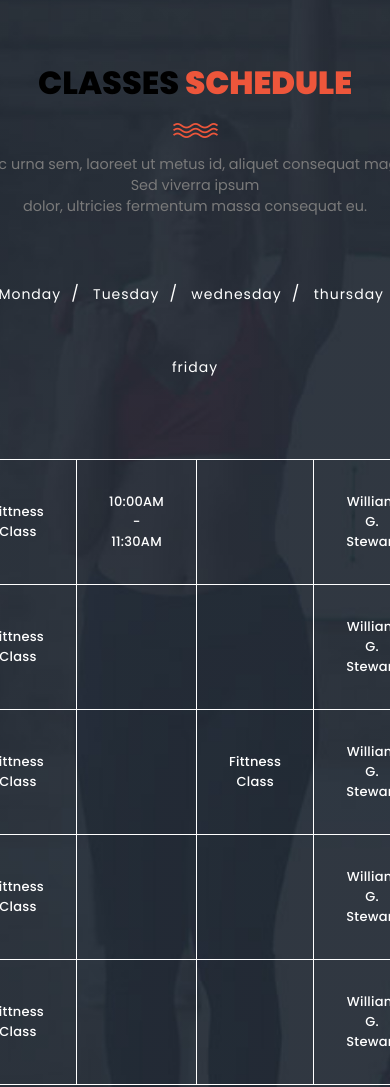
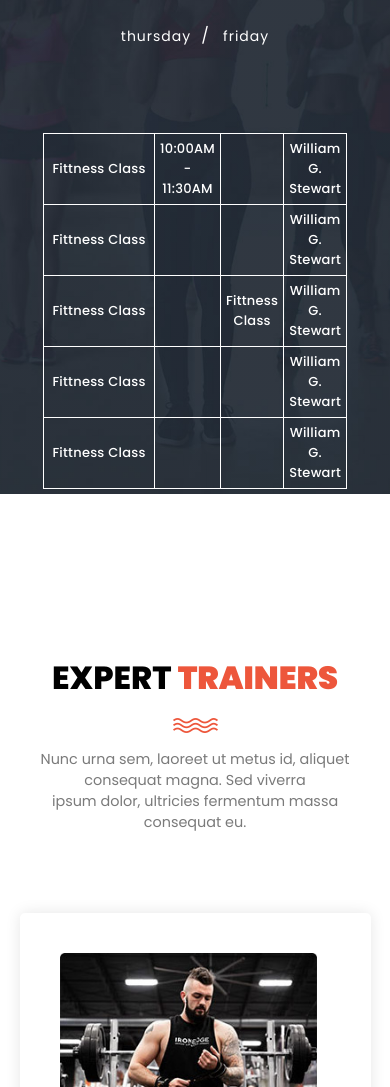
Before and after one commit to AhmedGurey07/Last-HTML-and-CSS-Exercise, a plain HTML site: page index.html in a window 390 px wide. Shown: the part 5620-6707 px from the top of the page. Drawn offline with Linux system fonts and the light colour scheme.

Commit message:
initial commit

```diff
--- a/style.css
+++ b/style.css
@@ -646,15 +646,17 @@ textarea {
     justify-content: center;
     align-items: center;
 }
+
 .main img{
     width: 100%;
 }
 .schedule{
-    height: 200vh;;
+    height: 100%;
 }
 .table-schedule table , th , td{
     width: 80%;
 }
+
 .trainers {
     width: 100%;
     display: flex;
@@ -688,5 +690,12 @@ textarea {
 .form-container{
     height: 100%;
 }
+.table-schedule{
+    width: 100%;
+    padding: 5px;
+  }
 
+ td {
+    padding: 5px;
+  }
 }
```
